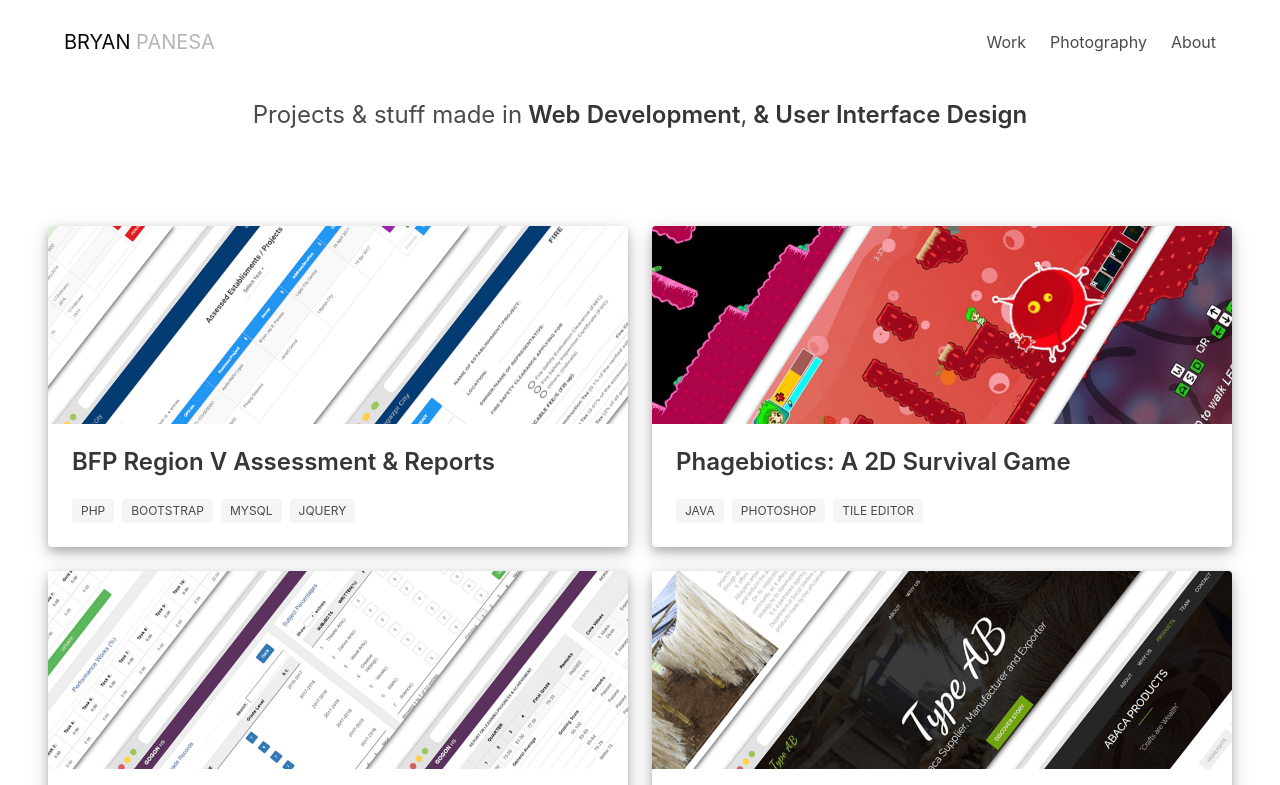
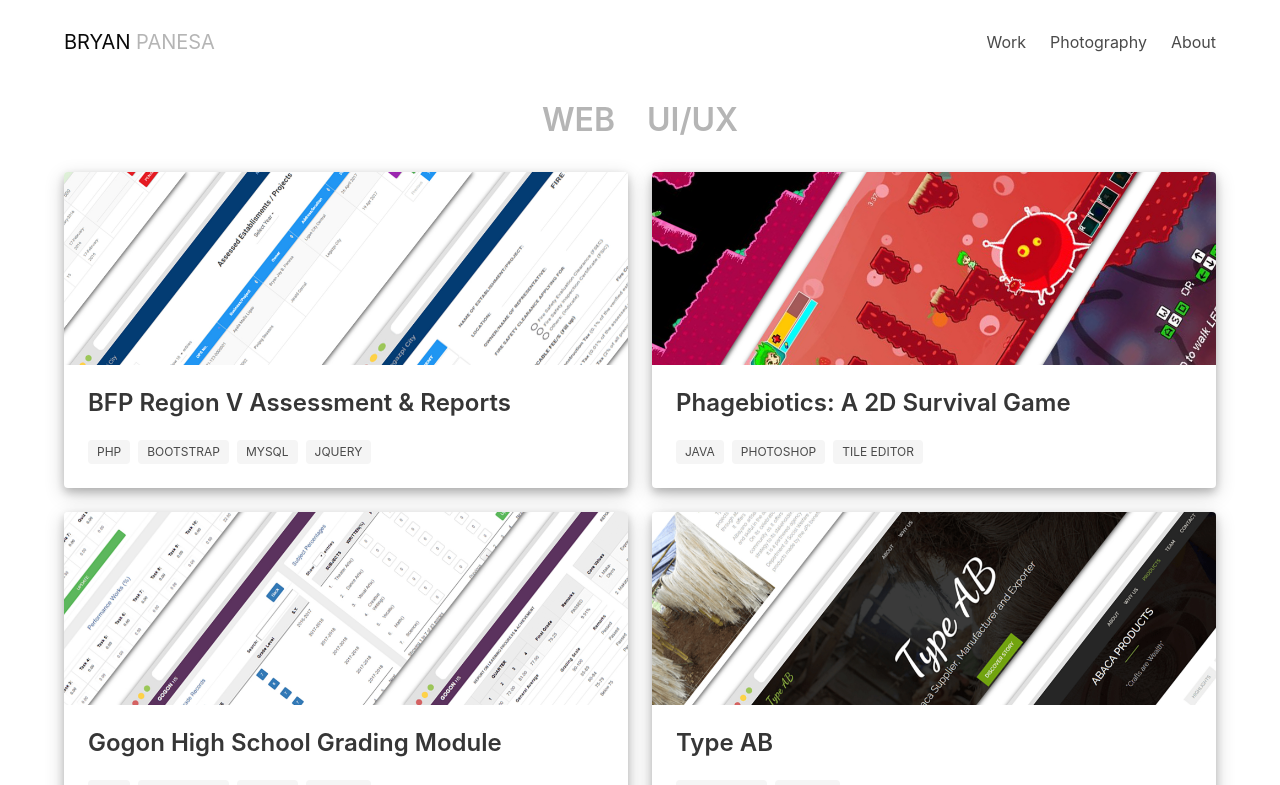
Before and after one commit to bryanpanesa/bryandev, a React (Create React App) app: page / in a window 1280 px wide. Shown: the top 785 px of the page. Built offline with nearby package versions, Linux system fonts and the light colour scheme.

Commit message:
Added ui/ux tabs

```diff
--- a/package.json
+++ b/package.json
@@ -13,7 +13,8 @@
     "react-dom": "^16.4.0",
     "react-instafeed": "^0.4.0",
     "react-router-dom": "^4.3.1",
-    "react-scripts": "1.1.4"
+    "react-scripts": "1.1.4",
+    "react-tabs": "^2.3.0"
   },
   "scripts": {
     "predeploy": "npm run build",
--- a/src/components/css/projects.css
+++ b/src/components/css/projects.css
@@ -0,0 +1,22 @@
+.flex {
+    display: flex;
+    flex-direction: row;
+}
+.flex-center {
+    justify-content: center;
+}
+
+.tab {
+    padding: 0 0 2rem 0;
+}
+.tab
+.tab-list {
+    margin: 0 1rem;
+}
+.tab
+.tab-list:hover {
+    cursor: pointer;
+    -ms-transform: rotate(-10deg); /* IE 9 */
+    -webkit-transform: rotate(-10deg); /* Safari */
+    transform: rotate(-10deg);
+}
--- a/src/components/projects.jsx
+++ b/src/components/projects.jsx
@@ -1,4 +1,5 @@
 import React, { Component } from 'react';
+import { Tab, Tabs, TabList, TabPanel } from 'react-tabs';
 import { Link } from 'react-router-dom';
 import './css/projects-comp.css';
 
@@ -14,6 +15,13 @@ class Projects extends Component {
     render() {
         return(
             <section className="section">
+                <Tabs className="container header" id="myHeader">
+                    <TabList className="tab flex flex-center">
+                        <Tab className="tab-list is-size-3 subtitle is-uppercase has-text-grey-light has-text-weight-semibold">Web</Tab>
+                        <Tab className="tab-list is-size-3 subtitle is-uppercase has-text-grey-light has-text-weight-semibold">UI/UX</Tab>
+                    </TabList>
+
+                    <TabPanel>
                         {/* 1st row */}
                         <div className="columns">
                             <div className="column is-6">
@@ -175,6 +183,12 @@ class Projects extends Component {
                                 </Link>
                             </div>
                         </div>
+                    </TabPanel>
+                    <TabPanel>
+                        <h2>Any content 2</h2>
+                    </TabPanel>
+                </Tabs>
+
             </section>
         );
     }
--- a/src/pages/home.jsx
+++ b/src/pages/home.jsx
@@ -11,7 +11,7 @@ class Home extends Component {
         return(
             <div>
                 <Navbar />
-                <Intro />
+                {/* <Intro /> */}
                 <Projects />
                 <Footer />
             </div>
```
Also changed, not shown: 1 other file (tests, documents, lock files or other folders). Lines whose indentation alone changed are shown as unchanged.
